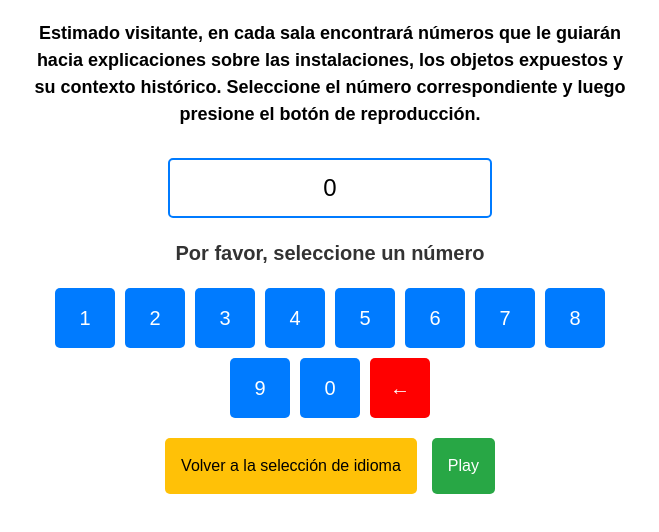
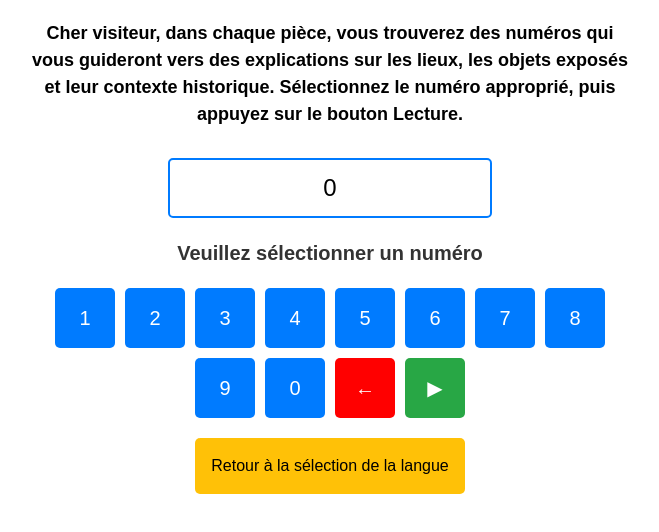
Before and after one commit to SchlossMuseumwf/Numeros, a plain HTML site: page index.html in a window 1280 px wide. Shown: the whole page, without its empty margins (310-969 px from the left). Drawn offline with Linux system fonts and the light colour scheme; no server answers.

Commit message:
Update index.html

```diff
--- a/index.html
+++ b/index.html
@@ -1,9 +1,9 @@
 <!DOCTYPE html>
-<html lang="es">
+<html lang="fr">
 <head>
     <meta charset="UTF-8">
     <meta name="viewport" content="width=device-width, initial-scale=1.0">
-    <title>Guía del Museo</title>
+    <title>Guide du Musée</title>
     <style>
         body {
             font-family: Arial, sans-serif;
@@ -59,6 +59,19 @@
         .back-button:hover {
             background-color: #CC0000;
         }
+        .play-button {
+            font-size: 20px;
+            width: 60px;
+            height: 60px;
+            border: none;
+            border-radius: 5px;
+            background-color: #28a745;
+            color: white;
+            cursor: pointer;
+        }
+        .play-button:hover {
+            background-color: #218838;
+        }
         .link-container {
             display: flex;
             justify-content: center;
@@ -66,25 +79,19 @@
             gap: 15px;
             margin-top: 20px;
         }
-        .play-button, .back-link {
+        .back-link {
+            font-size: 16px;
             padding: 8px 16px;
-            font-size: 16px;
-            background-color: #28a745;
-            color: white;
+            border: none;
+            border-radius: 5px;
+            background-color: #ffc107;
+            color: black;
             text-decoration: none;
-            border-radius: 5px;
             cursor: pointer;
             height: 40px;
             display: flex;
             align-items: center;
             justify-content: center;
-        }
-        .play-button:hover {
-            background-color: #218838;
-        }
-        .back-link {
-            background-color: #ffc107;
-            color: black;
         }
         .back-link:hover {
             background-color: #e0a800;
@@ -100,13 +107,13 @@
 <body>
     <div class="container">
         <p id="instruction" class="instruction">
-            Estimado visitante, en cada sala encontrará números que le guiarán hacia explicaciones sobre las instalaciones, los objetos expuestos y su contexto histórico.
-            Seleccione el número correspondiente y luego presione el botón de reproducción.
+            Cher visiteur, dans chaque pièce, vous trouverez des numéros qui vous guideront vers des explications sur les lieux, les objets exposés et leur contexte historique.
+            Sélectionnez le numéro approprié, puis appuyez sur le bouton Lecture.
         </p>
         <div id="display" class="display">0</div>
-        <div id="audio-title">Por favor, seleccione un número</div>
+        <div id="audio-title">Veuillez sélectionner un numéro</div>
         <audio id="audio-player" controls style="width: 100%; max-width: 600px; display: none; margin: 20px auto;" controlslist="nodownload">
-            Su navegador no admite el reproductor de audio.
+            Votre navigateur ne prend pas en charge le lecteur audio.
         </audio>
         <div class="button-container">
             <button class="button" onclick="addNumber(1)">1</button>
@@ -120,10 +127,10 @@
             <button class="button" onclick="addNumber(9)">9</button>
             <button class="button" onclick="addNumber(0)">0</button>
             <button class="button back-button" onclick="removeLast()">←</button>
+            <button id="play-button" class="play-button" onclick="playAudio()">▶</button>
         </div>
         <div class="link-container">
-            <a id="back-link" href="https://schlossmuseumwf.github.io/willkommen/" class="back-link">Volver a la selección de idioma</a>
-            <a id="play-button" href="#" class="play-button" onclick="playAudio()">Play</a>
+            <a id="back-link" href="https://schlossmuseumwf.github.io/willkommen/" class="back-link">Retour à la sélection de la langue</a>
         </div>
     </div>
 
@@ -132,18 +139,16 @@
         const titlesUrl = "https://schlossmuseumwf.github.io/audio/titles.json";
         let titles = {};
 
-        // Cargar datos JSON
         fetch(titlesUrl)
             .then(response => response.json())
             .then(data => {
                 titles = data;
-                console.log("Datos JSON cargados:", titles); // Depuración
+                console.log("Données JSON chargées :", titles);
             })
             .catch(error => {
-                console.error("Error al cargar titles.json:", error);
+                console.error("Erreur lors du chargement de titles.json :", error);
             });
 
-        // Mostrar u ocultar los encabezados
         function toggleHeader(show) {
             const instruction = document.getElementById('instruction');
             const audioTitle = document.getElementById('audio-title');
@@ -156,54 +161,44 @@
             }
         }
 
-        // Añadir un número
         function addNumber(num) {
             if (currentNumber.length < 5) {
                 currentNumber += num;
                 document.getElementById('display').textContent = currentNumber || '0';
-                toggleHeader(false); // Ocultar encabezado
+                toggleHeader(false);
             }
         }
 
-        // Eliminar el último dígito
         function removeLast() {
             currentNumber = currentNumber.slice(0, -1);
             document.getElementById('display').textContent = currentNumber || '0';
             if (!currentNumber) {
-                toggleHeader(true); // Mostrar encabezado
+                toggleHeader(true);
             }
         }
 
-        // Reproducir audio
         function playAudio() {
             if (currentNumber) {
-                const language = 'es'; // Idioma español
+                const language = 'fr';
                 const audioUrl = `https://schlossmuseumwf.github.io/audio/mp3/${language}/${currentNumber}.mp3`;
                 const audioPlayer = document.getElementById('audio-player');
                 const audioTitle = document.getElementById('audio-title');
 
-                // Obtener el título para el número actual
                 const numericNumber = parseInt(currentNumber, 10);
-                console.log("Número actual:", numericNumber); // Depuración
                 const title = titles[language] && titles[language][numericNumber];
-                console.log("Título encontrado:", title); // Depuración
 
                 if (title) {
-                    console.log("Antes de actualizar:", audioTitle.textContent); // Depuración
                     audioTitle.textContent = title;
-                    audioTitle.style.display = 'block'; // Asegurarse de que sea visible
-                    console.log("Después de actualizar:", audioTitle.textContent); // Depuración
+                    audioTitle.style.display = 'block';
                 } else {
-                    console.error(`Título para el número ${currentNumber} en el idioma ${language} no encontrado.`);
-                    audioTitle.textContent = `Número de audio: ${currentNumber}`;
+                    audioTitle.textContent = `Numéro audio : ${currentNumber}`;
                 }
 
-                // Reproducir archivo de audio
                 audioPlayer.src = audioUrl;
                 audioPlayer.style.display = 'block';
                 audioPlayer.play();
             } else {
-                alert("Por favor, introduzca un número antes de presionar 'Reproducir'.");
+                alert("Veuillez entrer un numéro avant d'appuyer sur Lecture.");
             }
         }
     </script>
```
